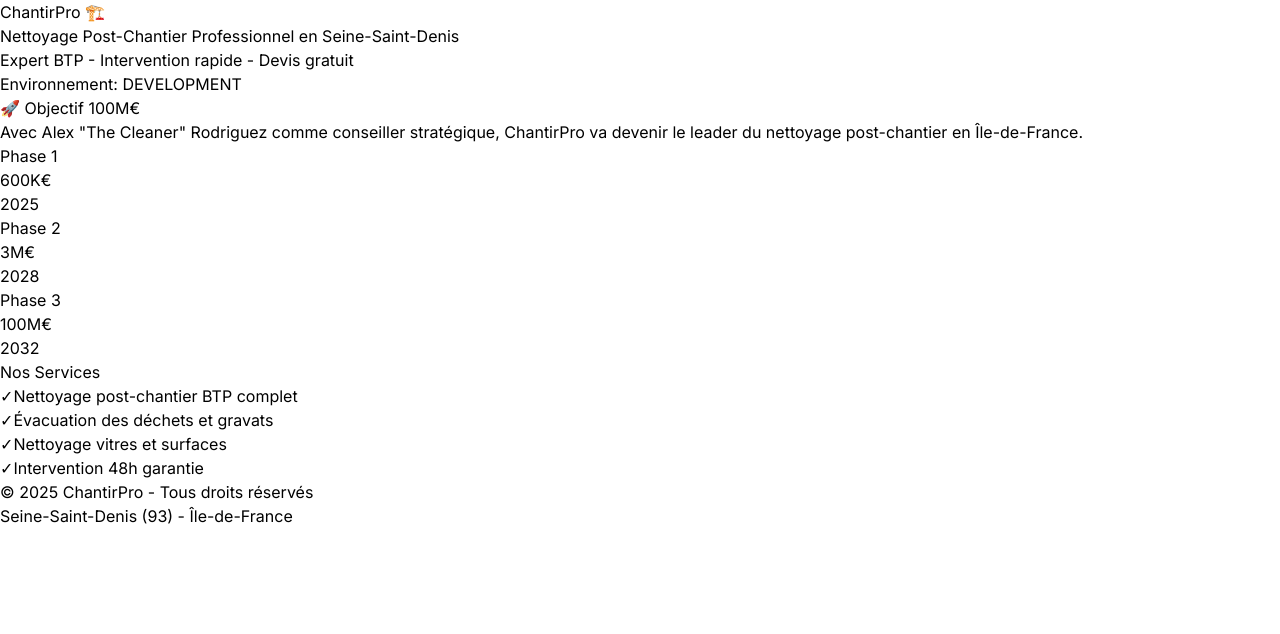
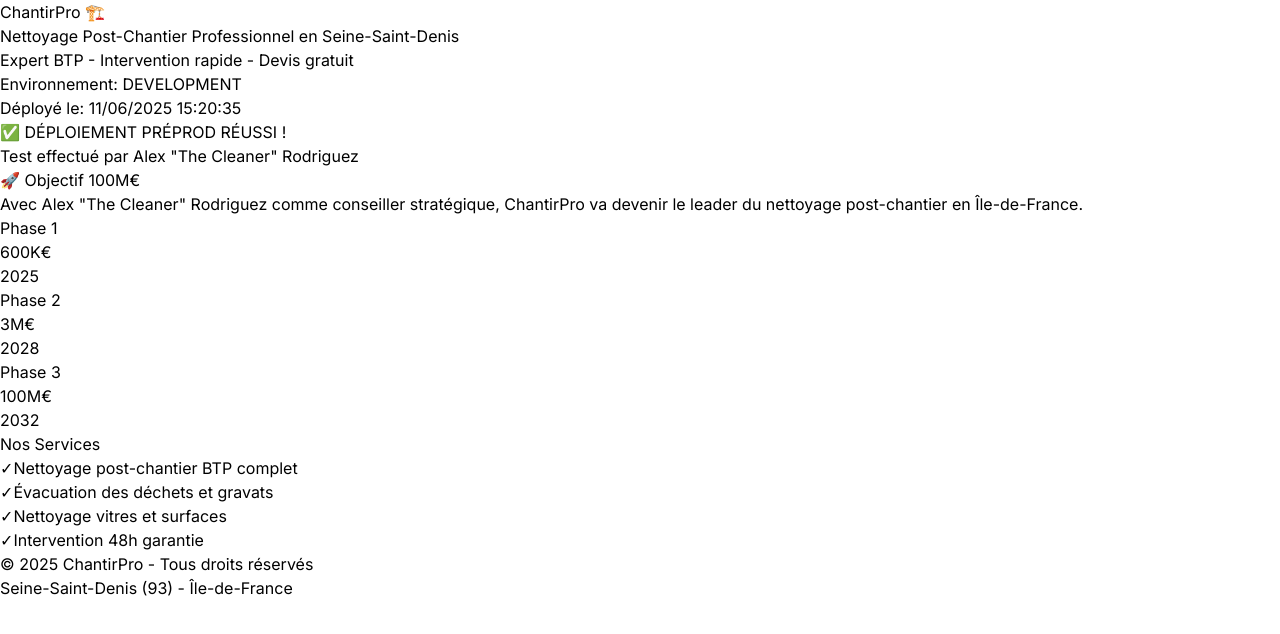
Before and after one commit to svouidibio/chantipro, a Next.js app: page / in a window 1280 px wide. Shown: the top 634 px of the page. Built offline with nearby package versions, Linux system fonts and the light colour scheme.

Commit message:
test: Deploy preprod - Ajout bannière de test et timestamp

```diff
--- a/app/page.tsx
+++ b/app/page.tsx
@@ -4,6 +4,7 @@ import { useEffect, useState } from 'react'
 
 export default function Home() {
   const [environment, setEnvironment] = useState('')
+  const [deployTime] = useState(new Date().toLocaleString('fr-FR'))
 
   useEffect(() => {
     setEnvironment(process.env.NEXT_PUBLIC_ENVIRONMENT || 'development')
@@ -22,18 +23,29 @@ export default function Home() {
           <p className="text-lg text-gray-500">
             Expert BTP - Intervention rapide - Devis gratuit
           </p>
-          <div className="mt-4">
+          <div className="mt-4 space-y-2">
             <span className={`inline-block px-4 py-2 rounded-full text-sm font-semibold ${
               environment === 'production'
                 ? 'bg-green-100 text-green-800'
-                : 'bg-yellow-100 text-yellow-800'
+                : environment === 'preprod'
+                ? 'bg-yellow-100 text-yellow-800'
+                : 'bg-blue-100 text-blue-800'
             }`}>
               Environnement: {environment.toUpperCase()}
             </span>
+            <p className="text-sm text-gray-500">
+              Déployé le: {deployTime}
+            </p>
           </div>
         </header>
 
         <section className="max-w-4xl mx-auto">
+          {/* Bannière Test Déploiement */}
+          <div className="bg-green-50 border-2 border-green-300 rounded-lg p-4 mb-8 text-center">
+            <p className="text-green-800 font-bold">✅ DÉPLOIEMENT PRÉPROD RÉUSSI !</p>
+            <p className="text-green-600 text-sm mt-1">Test effectué par Alex "The Cleaner" Rodriguez</p>
+          </div>
+
           <div className="bg-white rounded-lg shadow-xl p-8 mb-8">
             <h2 className="text-3xl font-bold mb-6">🚀 Objectif 100M€</h2>
             <p className="text-gray-700 mb-4">
```
